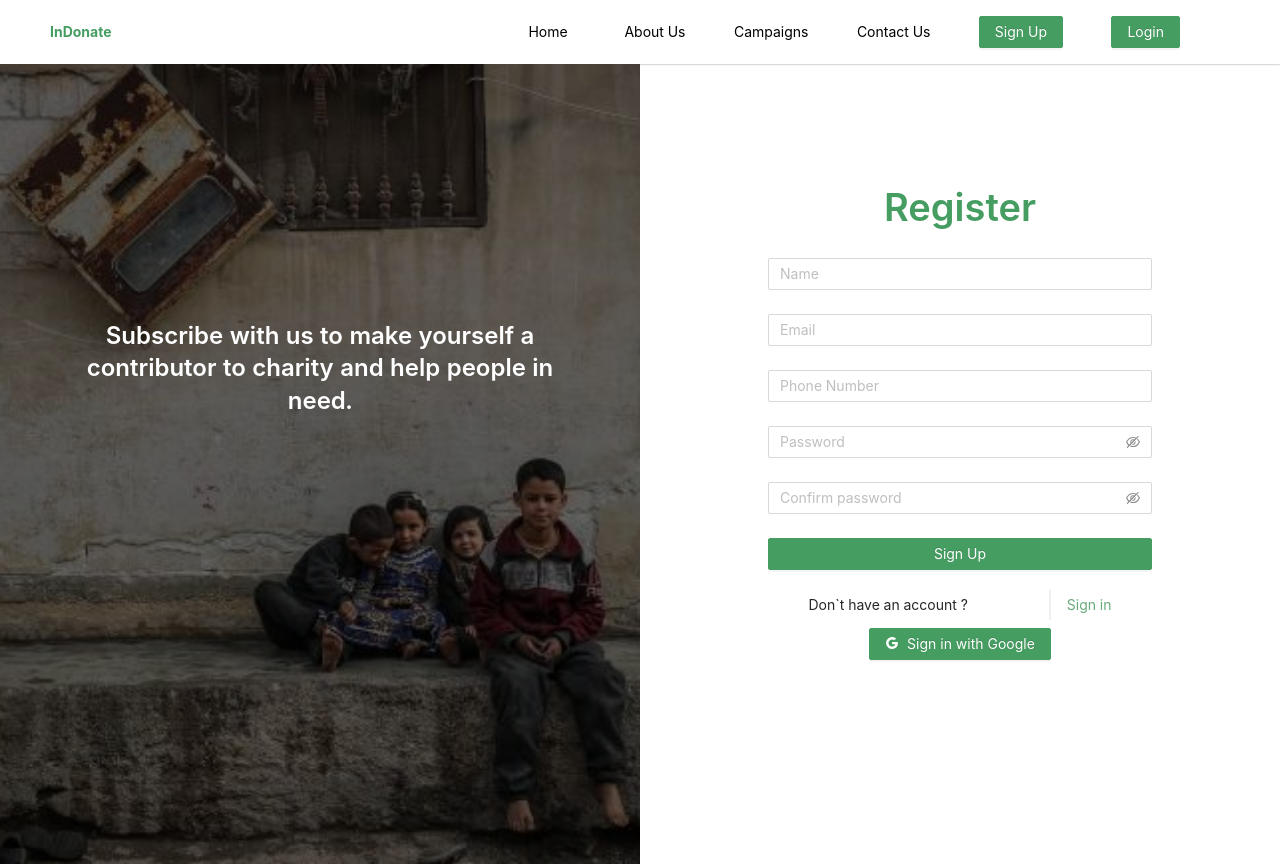
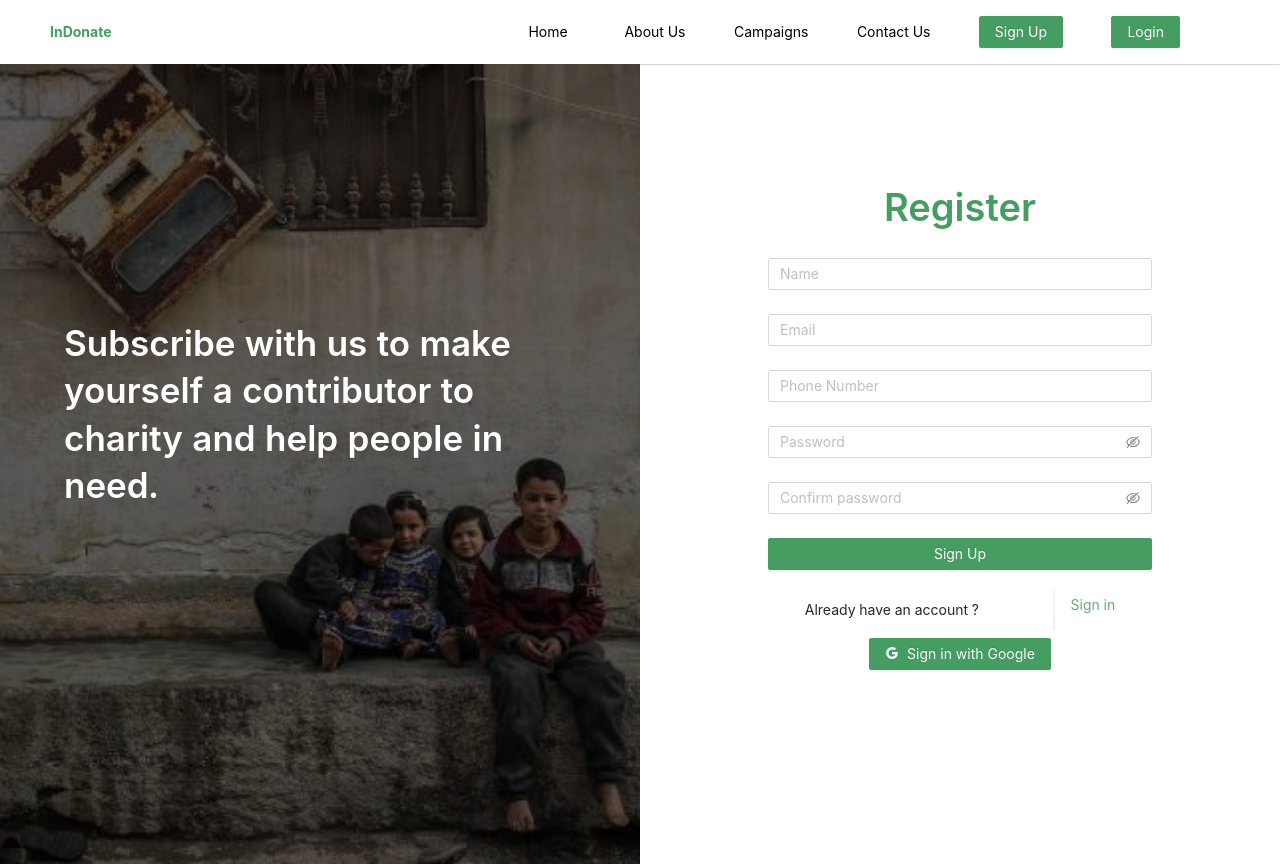
Before and after one commit to GSG-G11/Indonate, a React (Create React App) app in the folder client/: page /signup in a window 1280 px wide. Built offline with nearby package versions, Linux system fonts and the light colour scheme; no server answers.

Commit message:
fix signup styles Relates #84

```diff
--- a/client/src/pages/signup/index.jsx
+++ b/client/src/pages/signup/index.jsx
@@ -170,9 +170,12 @@ function SignUp() {
               Sign Up
             </Button>
             <div className="register_option">
-              <Text>Don`t have an account ?</Text>
-              <Anchor affix>
-                <Link href="/login" title="Sign in" />
+              <Text>Already have an account ?</Text>
+              <Anchor affix={false}>
+                <Link
+                  href="/login"
+                  title="Sign in"
+                />
               </Anchor>
             </div>
           </Form>
--- a/client/src/pages/signup/style.css
+++ /dev/null
@@ -1,71 +0,0 @@
-@import '~antd/dist/antd.css';
-
-.sign-up-btn {
-    width: 100%;
-}
-
-.sign-up-container {
-    display: flex;
-}
-
-.img-side-sgin-up {
-    width: 50vw;
-    height: 100vh;
-    background-image: url('../assets/images/poor.png');
-    image-rendering: -webkit-optimize-contrast;
-    padding: 20vw 5vw;
-}
-
-.form-conatainer-signup {
-    width: 50vw;
-    height: 100vh;
-}
-
-.Form-sign-up {
-    width: 30vw;
-}
-
-.space-component {
-    display: flex;
-    flex-direction: column;
-    height: '100%';
-    width: '100%';
-    margin-top: 25vh;
-
-}
-
-@media (max-width: 567px) {
-
-    .sign-up-btn {
-        width: 100%;
-    }
-
-    .img-side-sgin-up {
-        display: none
-    }
-
-    .form-conatainer-signup {
-        width: 100vw;
-        height: 100vh;
-
-    }
-
-    .Form-sign-up {
-        width: 60vw;
-    }
-
-}
-
-@media (max-width: 768px) {
-    .img-side-sgin-up {
-        padding: 50vw 5vw;
-    }
-}
-
-@media (max-width: 992px) {
-    .img-side-sgin-up {
-        padding: 30vw 5vw;
-    }
-}
-
-@media (min-width: 1200px) {}
--- a/client/src/pages/signup/style.less
+++ b/client/src/pages/signup/style.less
@@ -1,4 +1,9 @@
 @import '~antd/dist/antd.less';
+
+*{
+    // overflow: hidden; /* Hide scrollbars */
+
+}
 
 .sign-up-btn {
     width: 100%;
@@ -9,11 +14,13 @@
 }
 
 .img-side-sgin-up {
+    display: flex;
+    justify-content: center;
+    text-align: left;
     width: 50vw;
     height: 100vh;
     background-image: linear-gradient(rgba(0, 0, 0, 0.5), rgba(0, 0, 0, 0.5)), url('../../components/assets/images/poor.png');
     background-size: cover;
-    text-align: center;
     padding: 20vw 5vw;
 
 }
@@ -41,6 +48,7 @@ h2.ant-typography {
 }
 
 h3.ant-typography {
+    font-size: 35px;
     color: #fff
 }
 
@@ -96,5 +104,5 @@ h2.ant-typography {
 
 .ant-anchor-link-title:only-child {
     color: #68ab7b;
-    margin-bottom: 0;
+    margin-bottom: 10px;
 }
```
